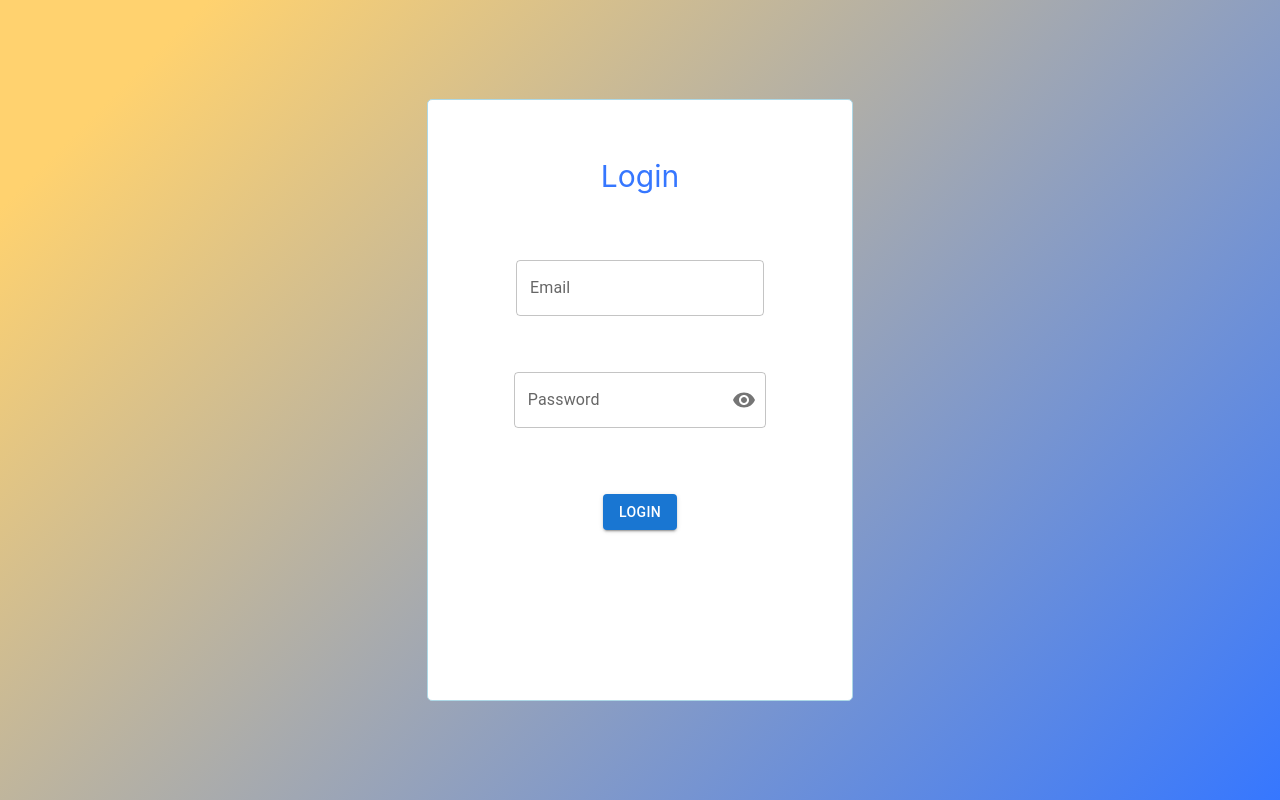
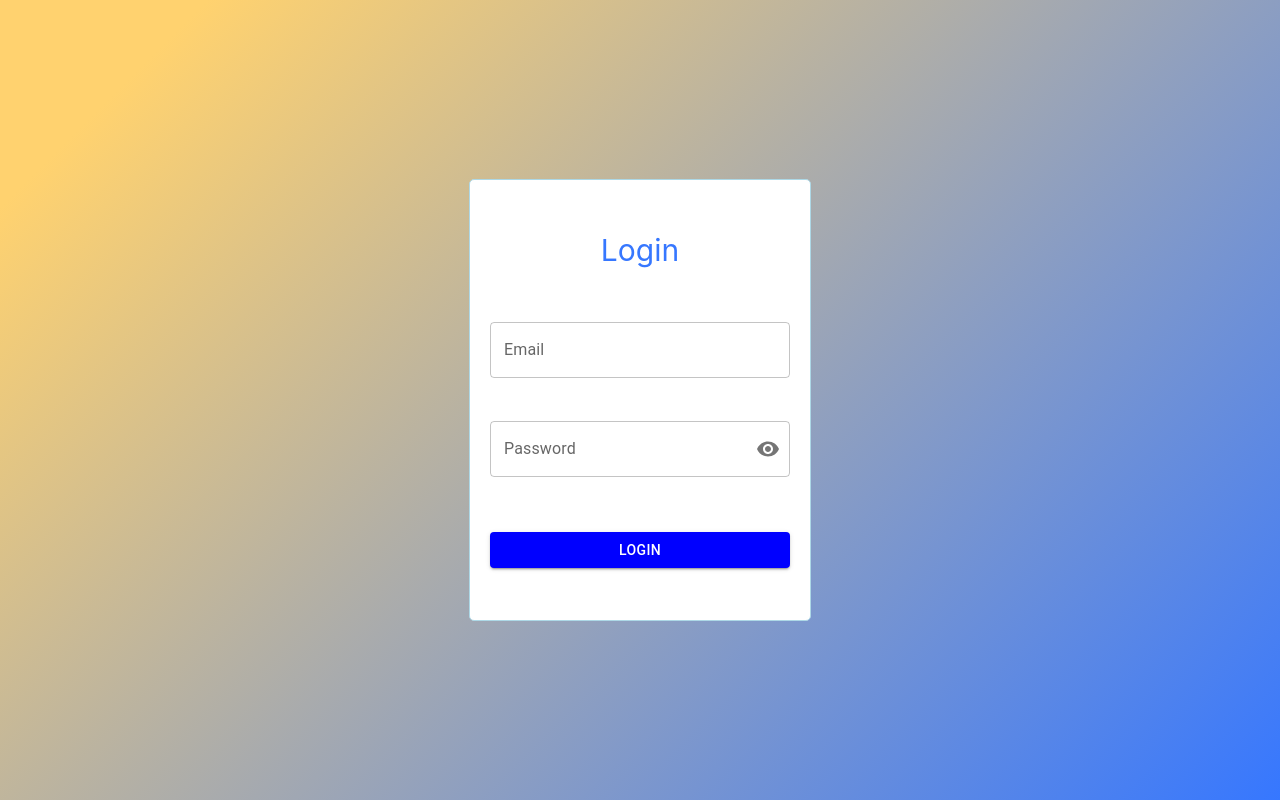
Before and after one commit to MarisiaS/SMM, a React (Vite) app in the folder frontend/: page / in a window 1280 px wide. Built offline with nearby package versions, Linux system fonts and the light colour scheme.

Commit message:
Added form configuration

```diff
--- a/frontend/src/App.css
+++ b/frontend/src/App.css
@@ -22,7 +22,7 @@
   justify-content: center;
   align-items: center;
   width: 100%;
-  height: 20%;
+  height: 100px;
 }
 
 .title{
@@ -30,6 +30,11 @@
   color: #3677FF;
 }
 
-.myForm{
+.myForm,
+.myButton {
   width: 100%;
 }
+
+.myButton{
+  background: blue !important;
+}
--- a/frontend/src/components/FormElements/MyButton.jsx
+++ b/frontend/src/components/FormElements/MyButton.jsx
@@ -2,10 +2,11 @@ import * as React from 'react';
 import Button from '@mui/material/Button';
 
 export default function MyButton(props) {
-    const {label} = props;
-    return (
-        <Button variant="contained">
+    const {label,type} = props
+  return (
+      <Button type={type} variant="contained" className={"myButton"}>
             {label}
-        </Button>
-    );
+      </Button>
+
+  );
 }
--- a/frontend/src/components/FormElements/MyPasswordField.jsx
+++ b/frontend/src/components/FormElements/MyPasswordField.jsx
@@ -6,6 +6,8 @@ import InputAdornment from '@mui/material/InputAdornment';
 import FormControl from '@mui/material/FormControl';
 import Visibility from '@mui/icons-material/Visibility';
 import VisibilityOff from '@mui/icons-material/VisibilityOff';
+import {Controller} from 'react-hook-form';
+import { FormHelperText } from '@mui/material';
 
 export default function MyPasswordField(props) {
     const [showPassword, setShowPassword] = React.useState(false);
@@ -13,13 +15,23 @@ export default function MyPasswordField(props) {
     const handleMouseDownPassword = (event) => {
             event.preventDefault();
         };
-    const {label} = props;
+    const {label, name, control} = props
 
     return (
-        <FormControl sx={{ m: 1, width: '25ch' }} variant="outlined">
-            <InputLabel htmlFor="outlined-adornment-password">Password</InputLabel>
+        <Controller
+            name = {name}
+            control = {control}
+            render = {({
+            field: {onChange, value},
+            fieldState: {error}
+            }) => (
+                <FormControl variant="outlined" className={"myForm"}>
+                    <InputLabel htmlFor="outlined-adornment-password">{label}</InputLabel>
                     <OutlinedInput
                         id="outlined-adornment-password"
+                        onChange = {onChange}
+                        value = {value}
+                        error = {!!error}
                         type={showPassword ? 'text' : 'password'}
                         endAdornment={
                             <InputAdornment position="end">
@@ -35,6 +47,11 @@ export default function MyPasswordField(props) {
                         }
                         label={label}
                     />
+                    <FormHelperText sx={{color:"#d32f2f"}}>
+                        {error?.message}
+                    </FormHelperText>
                 </FormControl>
+        )}
+      />
     );
 }
--- a/frontend/src/components/FormElements/MyTextField.jsx
+++ b/frontend/src/components/FormElements/MyTextField.jsx
@@ -1,13 +1,29 @@
 import * as React from 'react';
 import TextField from '@mui/material/TextField';
+import {Controller} from 'react-hook-form';
 
 export default function MyTextField(props) {
-    const {label} = props;
+    const {label, name, control} = props
     return (
-        <TextField
-            id="outlined-basic"
-            label={label}
-            variant="outlined"
+        <Controller
+            name = {name}
+            control = {control}
+            defaultValue={''}
+            render = {({
+            field: {onChange, value},
+            fieldState: {error},
+            }) => (
+            <TextField
+                id="outlined-basic"
+                onChange = {onChange}
+                value = {value}
+                label={label}
+                variant="outlined"
+                className={"myForm"}
+                error = {!!error}
+                helperText = {error?.message}
+            />
+            )}
         />
     );
 }
--- a/frontend/src/components/Login.jsx
+++ b/frontend/src/components/Login.jsx
@@ -3,30 +3,43 @@ import { Box } from '@mui/material'
 import MyTextField from './FormElements/MyTextField'
 import MyPasswordField from './FormElements/MyPasswordField'
 import MyButton from './FormElements/MyButton'
+import {useForm} from 'react-hook-form'
 
 const Login = () =>{
+    const {handleSubmit, control} = useForm()
+
+    const submission = (data) => {
+        console.log(data)
+    }
     return(
         <div className={"myBackground"}>
+             <form onSubmit={handleSubmit(submission)}>
                 <Box className={"whiteBox"}>
                     <Box className={"itemBox"}>
                         <Box className={"title"}> Login </Box>
                     </Box>
                     <Box className={"itemBox"}>
                         <MyTextField
-                        label={"Email"}
+                        label = {"Email"}
+                        name = {"email"}
+                        control = {control}
                         />
                     </Box>
                     <Box className={"itemBox"}>
                         <MyPasswordField
                         label={"Password"}
+                        name = {"password"}
+                        control = {control}
                         />
                     </Box>
                     <Box className={"itemBox"}>
                         <MyButton
                             label={"Login"}
+                            type={"submit"}
                         />
                     </Box>
                 </Box>
+            </form>
         </div>
     )
 }
```
Lines whose indentation alone changed are shown as unchanged.
